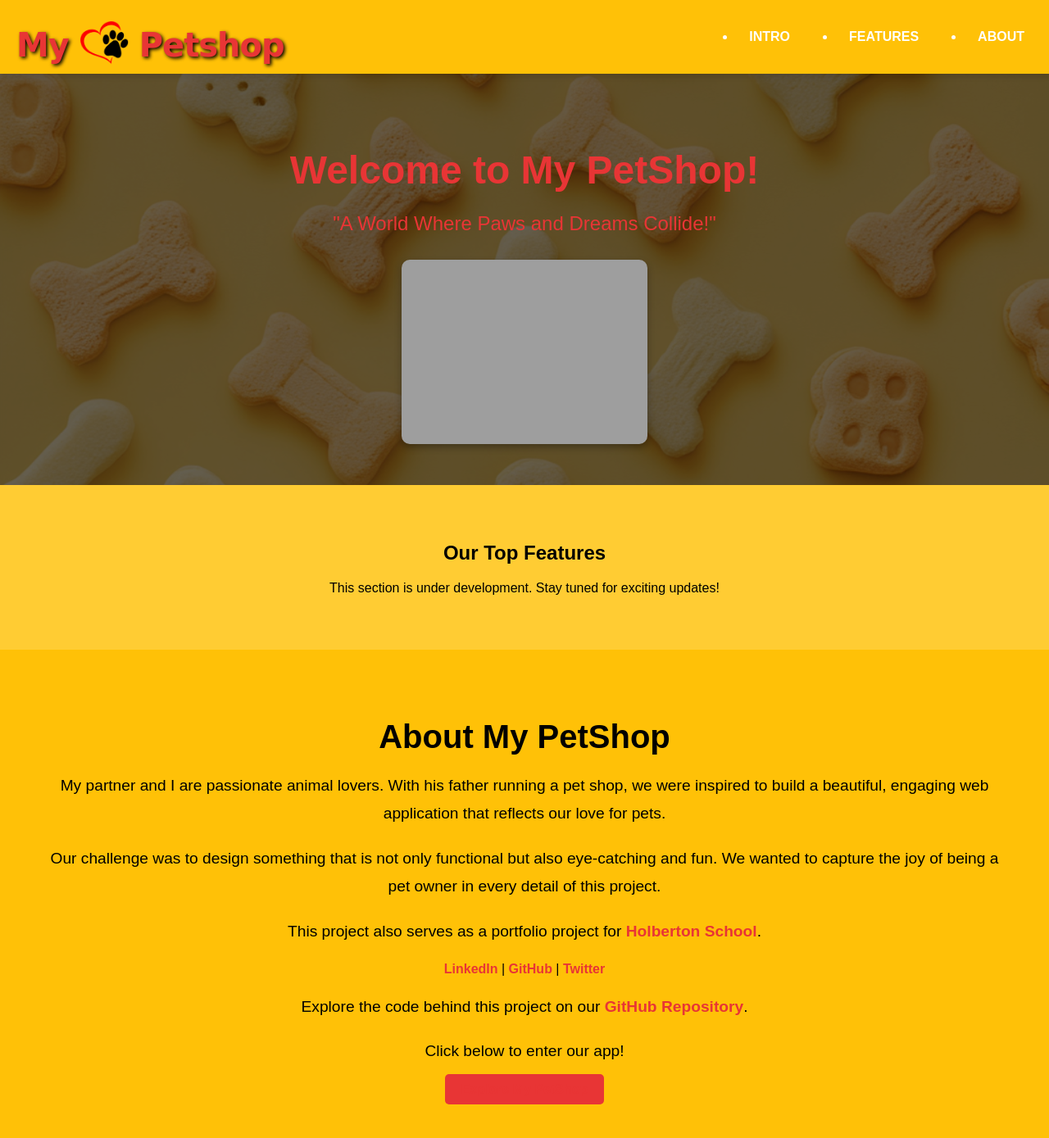
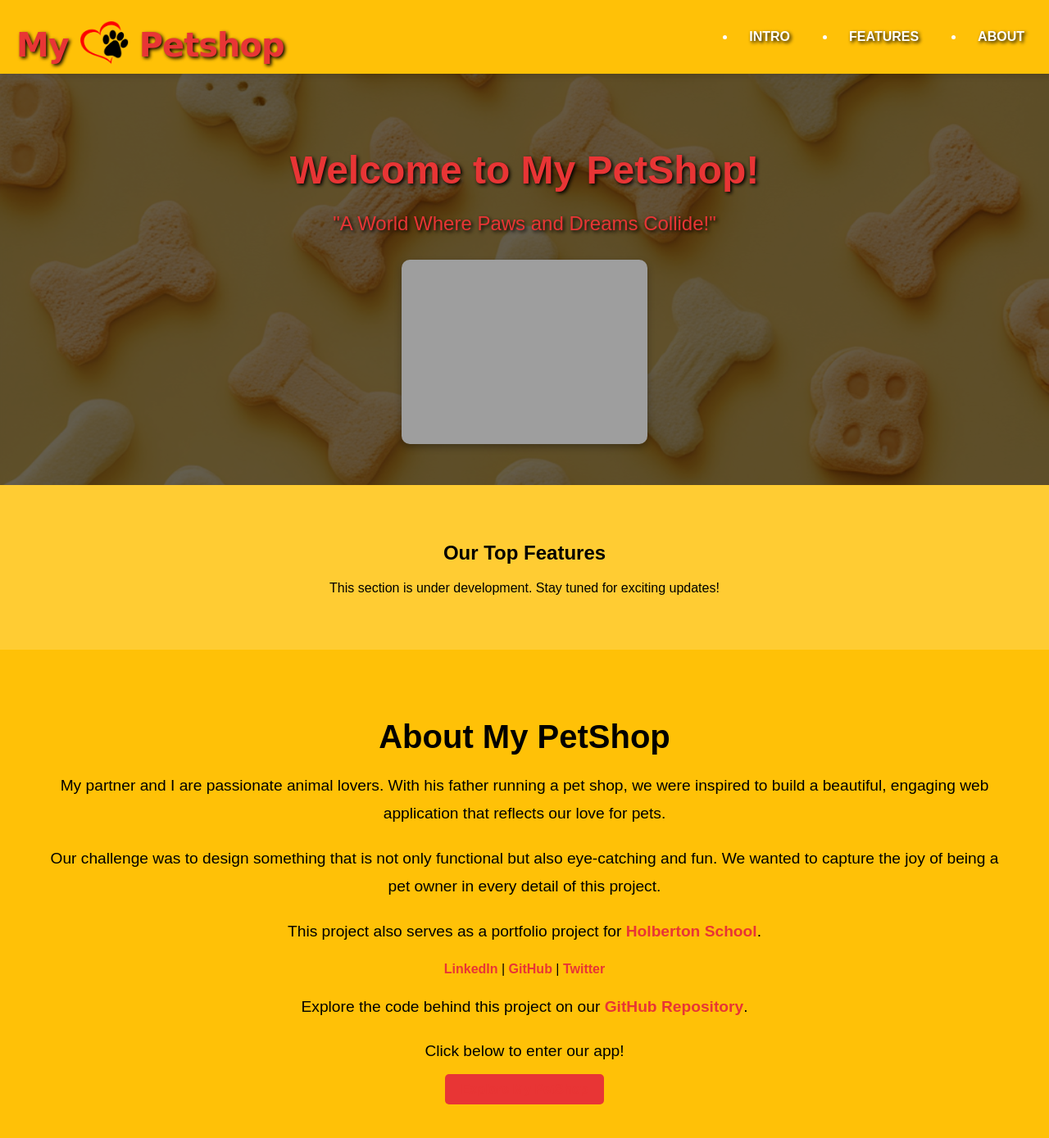
Before and after one commit to anibalfuentesrod/My-PetShop, a Django app: page /landing-page/ in a window 1280 px wide. Shown: the whole page at 82% size. Run offline with Django 5.2, Linux system fonts and the light colour scheme; grey boxes are pictures that could not be loaded.

Commit message:
Update styless.css

```diff
--- a/myapp/static/css/styless.css
+++ b/myapp/static/css/styless.css
@@ -75,6 +75,7 @@ body {
     font-weight: bold;
     transition: color 0.3s ease, background-color 0.3s ease;
     border-radius: 20px; /* Rounded corners */
+    text-shadow: 2px 2px 4px #000000;
 }
 
 .navbar .nav-links a:hover {
@@ -168,11 +169,13 @@ body {
 .landing-content h1 {
     font-size: 3rem;
     margin-bottom: 10px;
+    text-shadow: 2px 2px 4px #000000;
 }
 
 .landing-content p {
     font-size: 1.5rem;
     margin-bottom: 30px;
+    text-shadow: 2px 2px 4px #000000;
 }
 
 .image-container {
```
